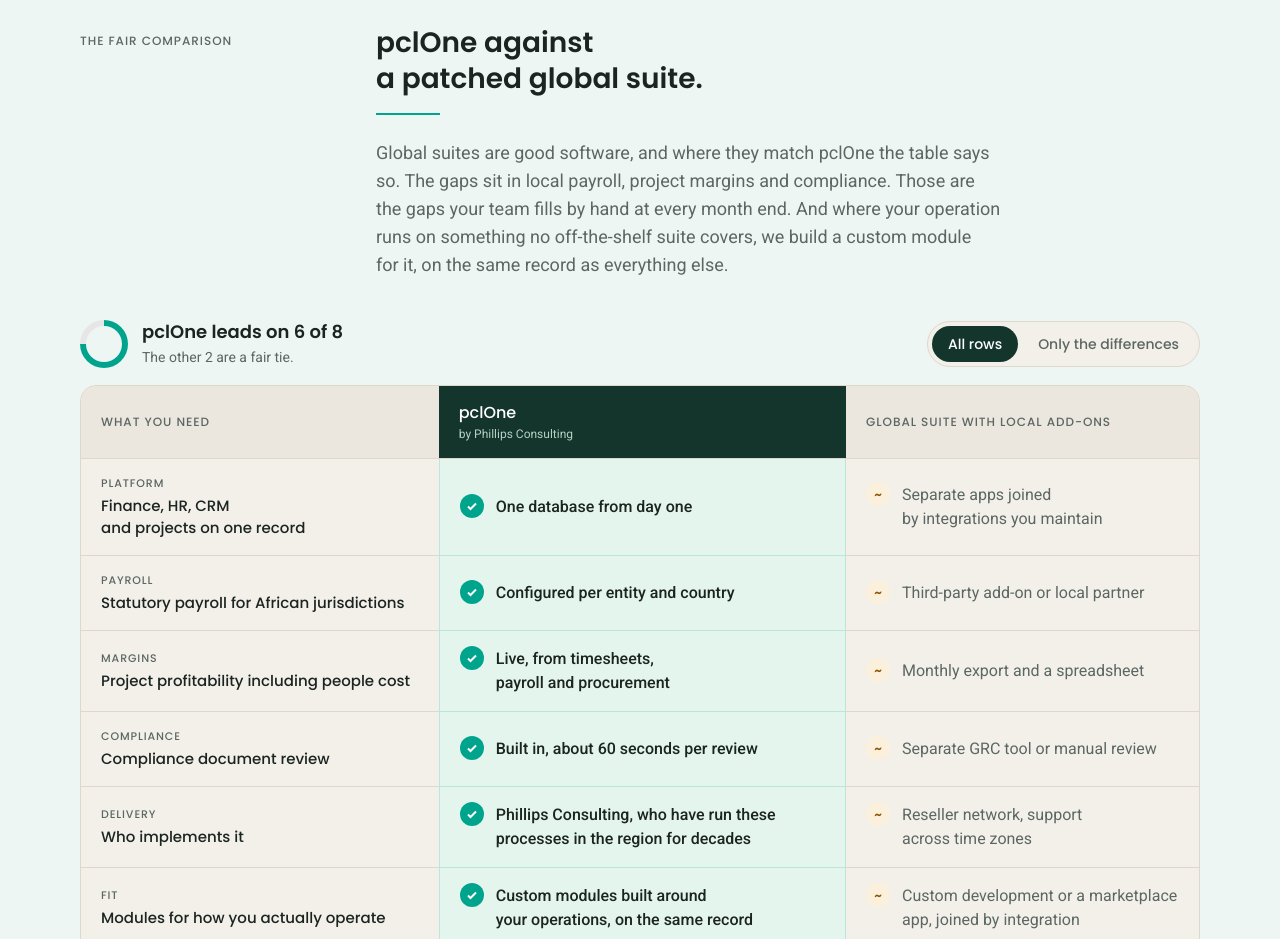
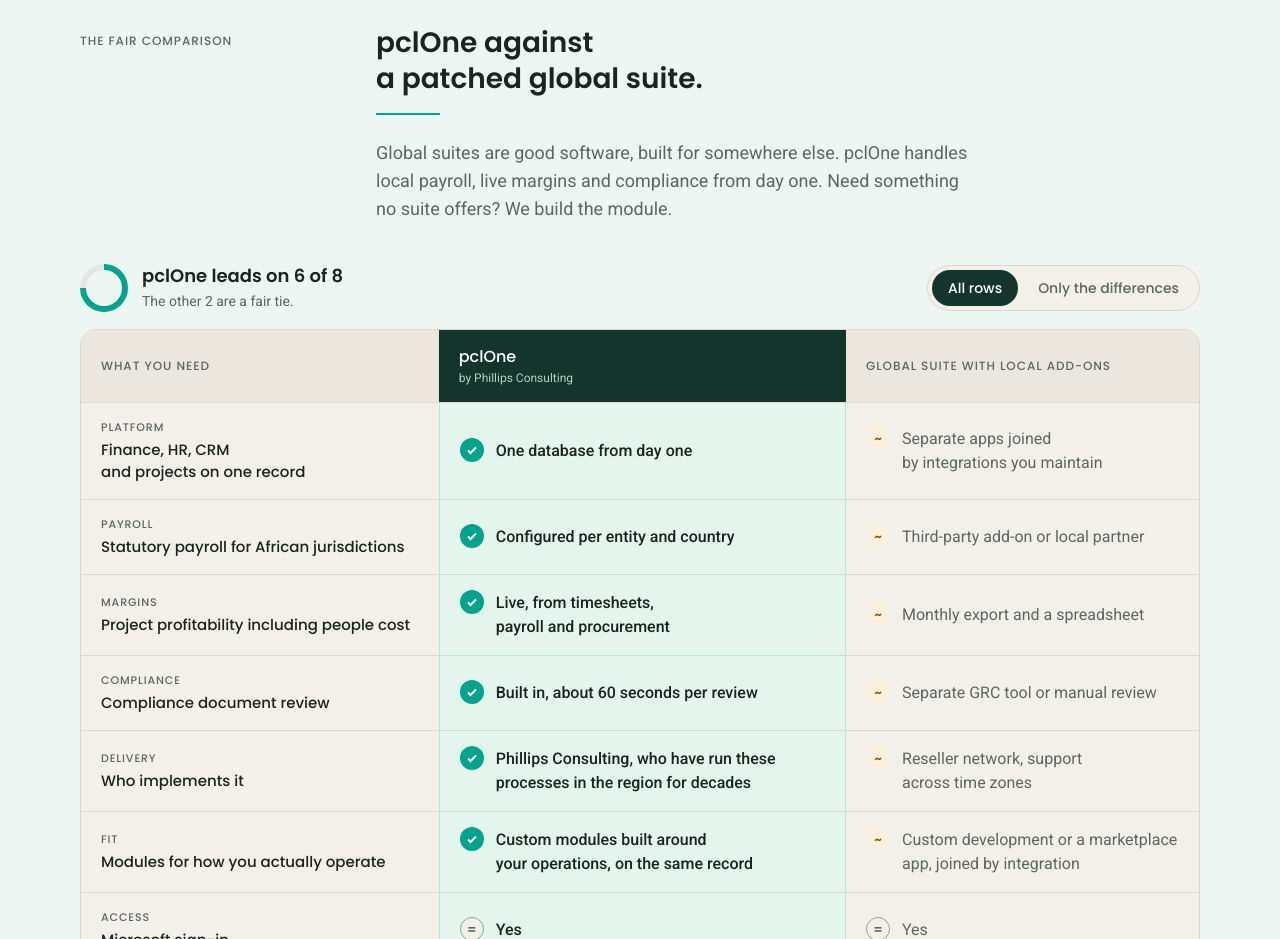
Before and after one commit to MvthvrMagnolia/new-test-mord, a plain HTML site: page pclone/index.html in a window 1280 px wide. Shown: the part 5580-6519 px from the top of the page. Drawn offline with Linux system fonts and the light colour scheme.

Commit message:
Shorten the comparison intro
Co-Authored-By: Claude Opus 5.5 <noreply@anthropic.com>
Claude-Session: https://claude.ai/code/session_01XJVZ8qn9V6rHNas5f2ZivZ

```diff
--- a/pclone/index.html
+++ b/pclone/index.html
@@ -646,7 +646,7 @@ footer .wrap { border-top: 0; padding-top: 0; }
         <div class="overline">The fair comparison</div>
         <div>
           <h2 class="title" id="cmp-h">pclOne against a patched global suite.</h2>
-          <p class="lead">Global suites are good software, and where they match pclOne the table says so. The gaps sit in local payroll, project margins and compliance. Those are the gaps your team fills by hand at every month end. And where your operation runs on something no off-the-shelf suite covers, we build a custom module for it, on the same record as everything else.</p>
+          <p class="lead">Global suites are good software, built for somewhere else. pclOne handles local payroll, live margins and compliance from day one. Need something no suite offers? We build the module.</p>
         </div>
       </div>
       <div class="cmp-bar">
```
